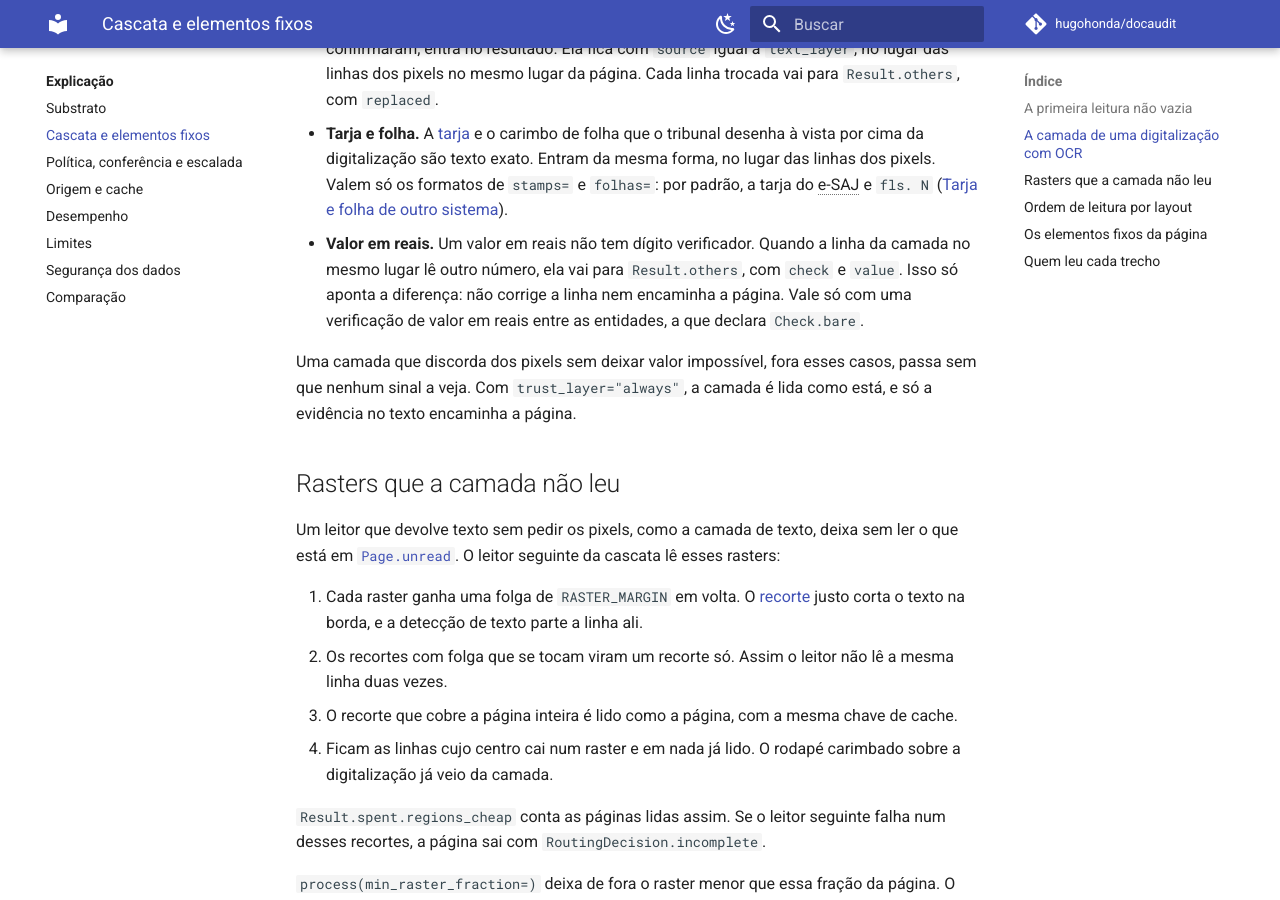
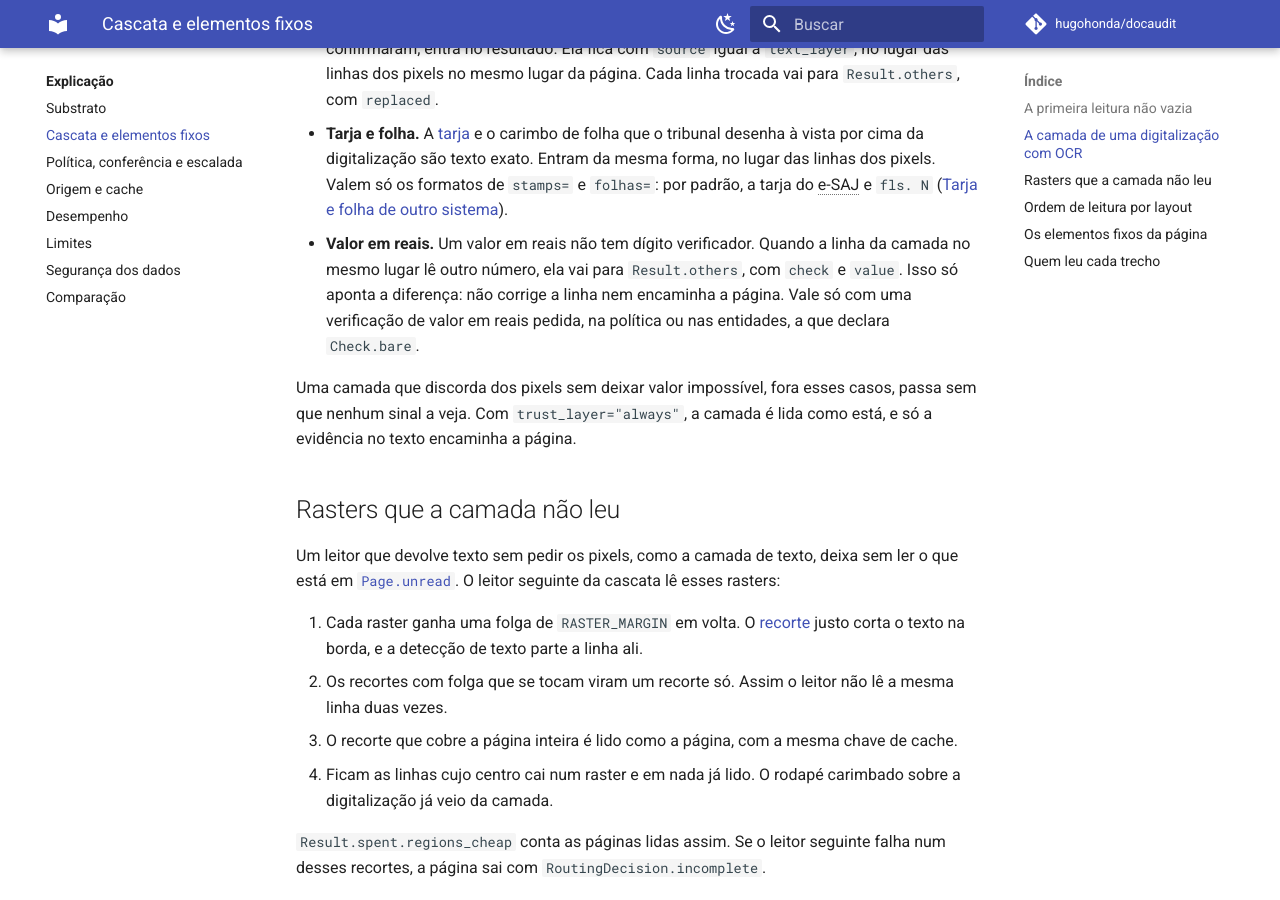
Before and after one commit to hugohonda/docaudit, an MkDocs documentation site: the page built from docs/concepts/cascade.md, in a window 1280 px wide and 900 px high, scrolled down 1179 px. Built offline with MkDocs 1.6.1 and Material for MkDocs 9.7.7, drawn with Linux system fonts in a browser that asks for light colours; comment, search, counter and statistics services are not loaded.

Commit message:
docs: tarja do e-saj é ponto de partida, e o número sem r$ segue a política
A expressão da tarja do e-SAJ foi escrita sobre poucos documentos, como
as do PJe e do Projudi, que já dizem ao leitor para conferir nos seus. A
do e-SAJ não dizia.

A comparação do valor em reais com a camada oculta vale com Check.bare
nas verificações da política ou nas entidades; a página de cascata citava
só as entidades.

```diff
--- a/docs/concepts/cascade.md
+++ b/docs/concepts/cascade.md
@@ -59,7 +59,8 @@ leitura já paga. Ela serve a quatro coisas:
   a linha da camada no mesmo lugar lê outro número, ela vai para
   `Result.others`, com `check` e `value`. Isso só aponta a diferença: não
   corrige a linha nem encaminha a página. Vale só com uma verificação de
-  valor em reais entre as entidades, a que declara `Check.bare`.
+  valor em reais pedida, na política ou nas entidades, a que declara
+  `Check.bare`.
 
 Uma camada que discorda dos pixels sem deixar valor impossível, fora esses
 casos, passa sem que nenhum sinal a veja. Com `trust_layer="always"`, a
```
Also changed, not shown: 1 other file.
